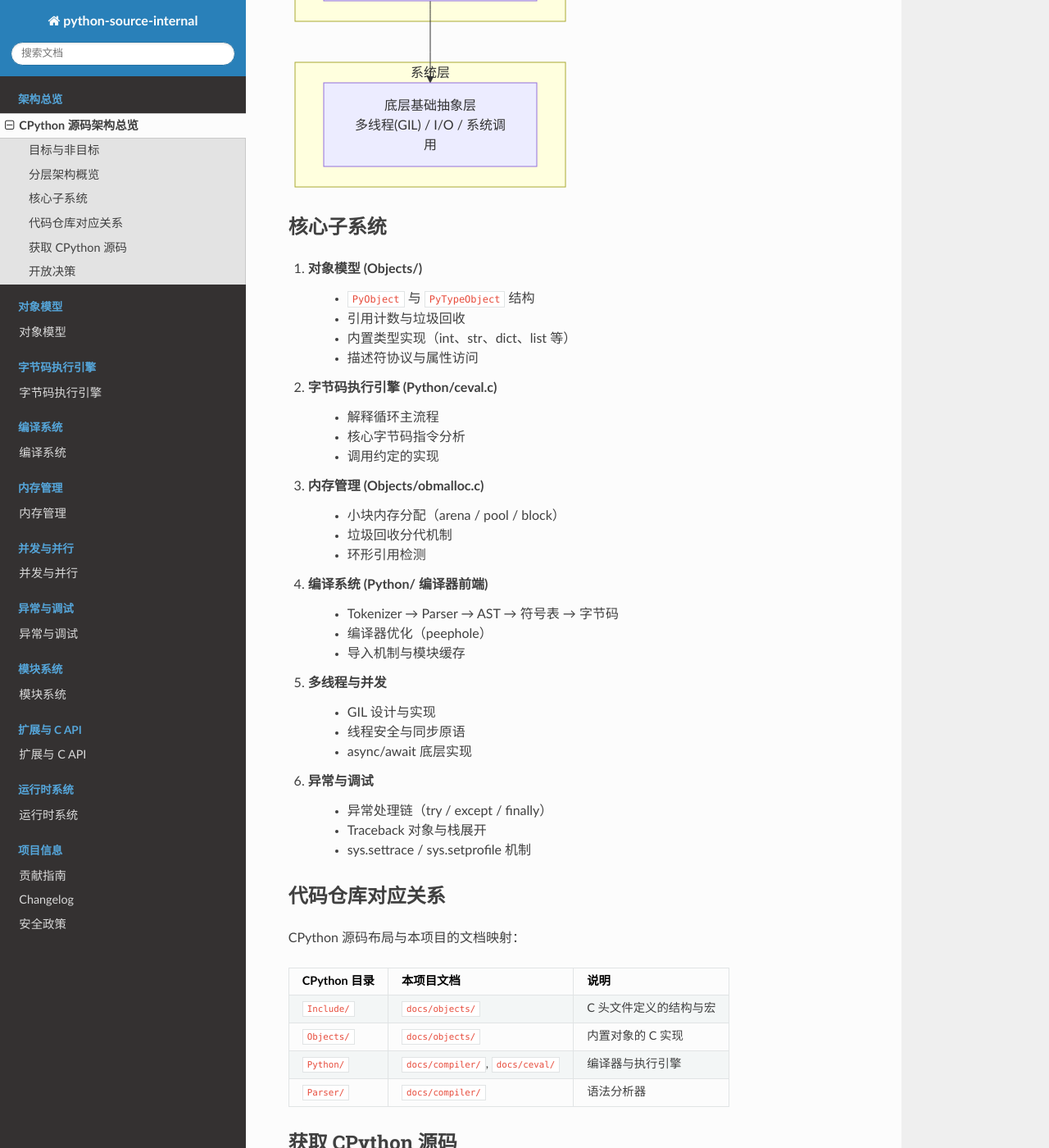
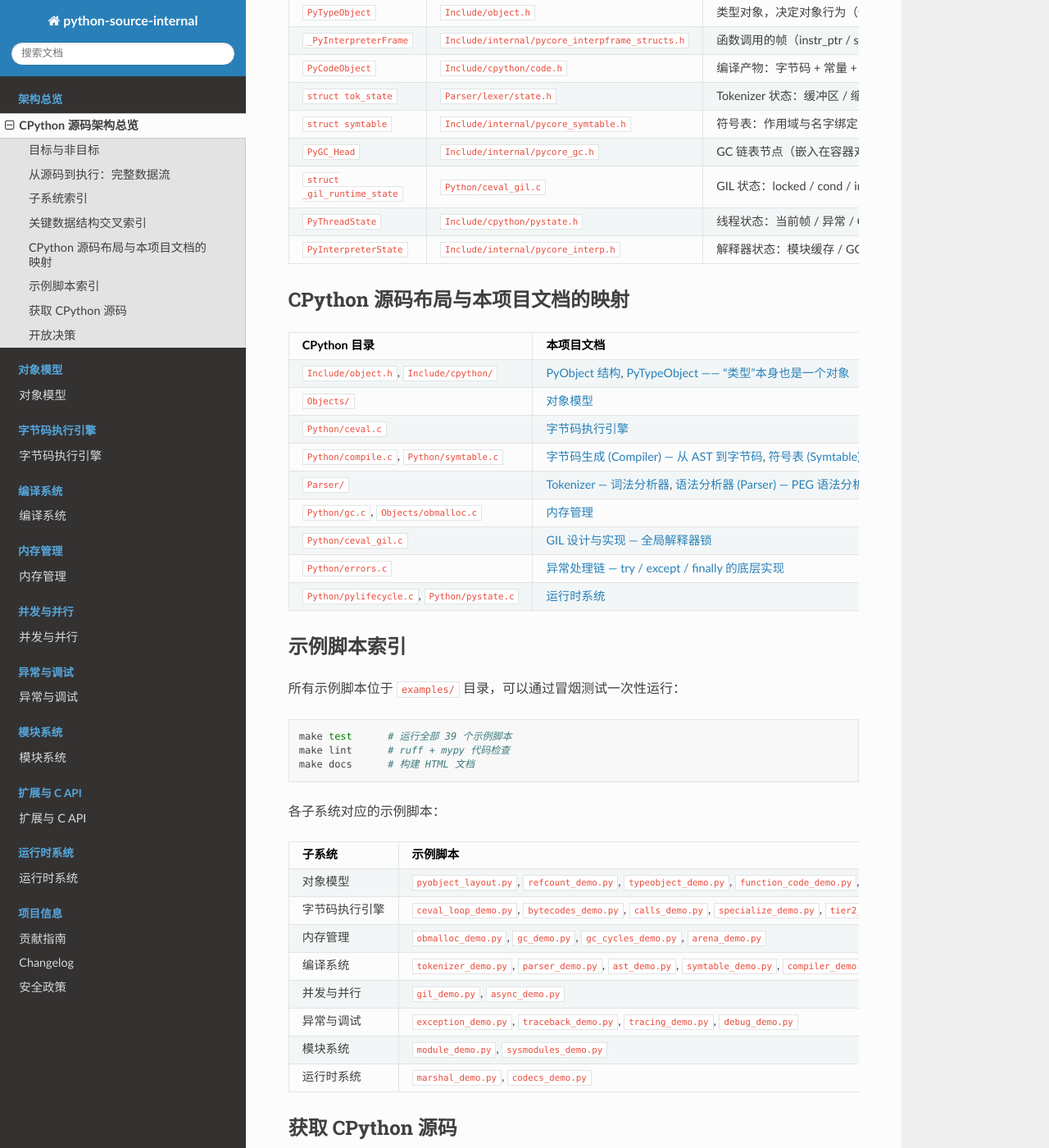
Before and after one commit to noisystreet/python_source_internal, a Sphinx documentation site: the page built from docs/ARCHITECTURE.rst, in a window 1280 px wide and 1400 px high, scrolled down 1338 px. Shown: the whole window at 82% size. Built offline with Sphinx 7.4.7 and the Read the Docs theme 3.1.0, drawn with Linux system fonts in a browser that asks for light colours; some of the changed text lies outside the part shown.

Commit message:
feat: ARCHITECTURE 扩写 + CI 配置 + 补充专题（__slots__, super）
架构文档:
- 新增从源码到执行的完整数据流 Mermaid 图
- 新增 9 子系统索引表（含章节数、源码路径、入口链接）
- 新增 10 个关键数据结构交叉引用表
- 新增示例脚本索引表（按子系统分组）

CI:
- .github/workflows/ci.yml — lint / test / docs 三作业并行

补充专题:
- docs/objects/slots.rst — __slots__ 底层实现（tp_basicsize、偏移访问）
- docs/objects/super.rst — super() 底层实现（MRO 跳过查找）
- examples/slots_demo.py / super_demo.py

```diff
--- a/docs/ARCHITECTURE.rst
+++ b/docs/ARCHITECTURE.rst
@@ -1,14 +1,15 @@
 CPython 源码架构总览
 =====================
 
-本文档描述 CPython 解释器的整体架构与核心子系统，作为源码解读的索引地图。
+本文档描述 CPython 3.14 解释器的整体架构与核心子系统，作为整套源码解读的**索引地图**。
+每个子系统的索引页包含该子系统全部章节的入口链接。
 
 目标与非目标
 ------------
 
 **目标**
 
-* 梳理 CPython 主版本（3.x）的核心实现机制
+* 梳理 CPython 3.14 的核心实现机制
 * 为每个子系统提供「高层理解 → 关键结构 → 流程拆解」的渐进式解读
 * 配套可运行的示例脚本，验证和演示文档所述机制
 
@@ -18,71 +19,124 @@
 * 不覆盖 CPython 标准库的全部模块（聚焦解释器核心而非纯 Python 库）
 * 不替代 CPython 官方文档
 
-分层架构概览
-------------
+从源码到执行：完整数据流
+------------------------
 
 .. mermaid::
 
-   graph TD
-       subgraph 应用层
-           Bytecode["Python 字节码<br/>(由 py_compile 或交互式编译产生)"]
-       end
-       subgraph 编译层
-           Compiler["编译器 / 语法 & 符号分析<br/>Parser / Compiler / Symtable"]
-       end
-       subgraph 执行层
-           CEval["字节码执行引擎<br/>ceval.c (核心解释循环)"]
-       end
-       subgraph 运行时支撑层
-           Runtime["运行时支撑系统<br/>对象模型 / 内存管理 / 异常 / 模块"]
-       end
-       subgraph 系统层
-           Sys["底层基础抽象层<br/>多线程(GIL) / I/O / 系统调用"]
-       end
+    flowchart LR
+        py["source.py"] --> tokenizer["Tokenizer<br/>Parser/lexer/"]
+        tokenizer --> parser["PEG Parser<br/>Parser/pegen.c"]
+        parser --> ast["AST<br/>Python-ast.c"]
+        ast --> symtable["Symtable<br/>Python/symtable.c"]
+        symtable --> compiler["Compiler<br/>Python/compile.c"]
+        compiler --> bc["PyCodeObject<br/>（字节码 + 异常表）"]
+        bc --> ceval["ceval<br/>Python/ceval.c"]
+        ceval --> result["执行结果"]
+        ceval --> objects["PyObject<br/>对象系统支撑"]
 
-       Bytecode --> Compiler
-       Compiler --> CEval
-       CEval --> Runtime
-       Runtime --> Sys
-
-核心子系统
+子系统索引
 ----------
 
-1. 对象模型 (Objects/)
-    * ``PyObject`` 与 ``PyTypeObject`` 结构
-    * 引用计数与垃圾回收
-    * 内置类型实现（int、str、dict、list 等）
-    * 描述符协议与属性访问
+.. list-table::
+   :header-rows: 1
 
-2. 字节码执行引擎 (Python/ceval.c)
-    * 解释循环主流程
-    * 核心字节码指令分析
-    * 调用约定的实现
+   * - 子系统
+     - 章节数
+     - 核心源码路径
+     - 入口
+   * - 对象模型
+     - 13
+     - ``Include/``, ``Objects/``
+     - :doc:`objects/index`
+   * - 字节码执行引擎
+     - 6
+     - ``Python/ceval.c``
+     - :doc:`ceval/index`
+   * - 内存管理
+     - 4
+     - ``Objects/obmalloc.c``, ``Python/gc.c``
+     - :doc:`gc/index`
+   * - 编译系统
+     - 6
+     - ``Parser/``, ``Python/compile.c``
+     - :doc:`compiler/index`
+   * - 并发与并行
+     - 4
+     - ``Python/ceval_gil.c``
+     - :doc:`concurrency/index`
+   * - 异常与调试
+     - 4
+     - ``Python/errors.c``, ``Python/ceval.c``
+     - :doc:`exceptions/index`
+   * - 模块系统
+     - 3
+     - ``Python/import.c``, ``Objects/moduleobject.c``
+     - :doc:`modules/index`
+   * - 扩展与 C API
+     - 7
+     - ``Include/``, ``Python/modsupport.c``
+     - :doc:`extensions/index`
+   * - 运行时系统
+     - 6
+     - ``Python/pylifecycle.c``, ``Python/pystate.c``
+     - :doc:`runtime/index`
 
-3. 内存管理 (Objects/obmalloc.c)
-    * 小块内存分配（arena / pool / block）
-    * 垃圾回收分代机制
-    * 环形引用检测
+关键数据结构交叉索引
+--------------------
 
-4. 编译系统 (Python/ 编译器前端)
-    * Tokenizer → Parser → AST → 符号表 → 字节码
-    * 编译器优化（peephole）
-    * 导入机制与模块缓存
+下面列出 CPython 最核心的数据结构，以及它们在文档中的位置。
 
-5. 多线程与并发
-    * GIL 设计与实现
-    * 线程安全与同步原语
-    * async/await 底层实现
+.. list-table::
+   :header-rows: 1
 
-6. 异常与调试
-    * 异常处理链（try / except / finally）
-    * Traceback 对象与栈展开
-    * sys.settrace / sys.setprofile 机制
+   * - 结构名
+     - 所在头文件
+     - 说明
+     - 文档入口
+   * - ``PyObject``
+     - ``Include/object.h``
+     - 所有 Python 对象的基类（ob_refcnt + ob_type）
+     - :doc:`objects/pyobject`
+   * - ``PyTypeObject``
+     - ``Include/object.h``
+     - 类型对象，决定对象行为（tp_* 函数指针表）
+     - :doc:`objects/typeobject`
+   * - ``_PyInterpreterFrame``
+     - ``Include/internal/pycore_interpframe_structs.h``
+     - 函数调用的帧（instr_ptr / stackpointer / localsplus）
+     - :doc:`ceval/ceval-loop`
+   * - ``PyCodeObject``
+     - ``Include/cpython/code.h``
+     - 编译产物：字节码 + 常量 + 异常表
+     - :doc:`compiler/compiler`
+   * - ``struct tok_state``
+     - ``Parser/lexer/state.h``
+     - Tokenizer 状态：缓冲区 / 缩进栈 / f-string 模式栈
+     - :doc:`compiler/tokenizer`
+   * - ``struct symtable``
+     - ``Include/internal/pycore_symtable.h``
+     - 符号表：作用域与名字绑定
+     - :doc:`compiler/symtable`
+   * - ``PyGC_Head``
+     - ``Include/internal/pycore_gc.h``
+     - GC 链表节点（嵌入在容器对象中）
+     - :doc:`gc/gc`
+   * - ``struct _gil_runtime_state``
+     - ``Python/ceval_gil.c``
+     - GIL 状态：locked / cond / interval
+     - :doc:`concurrency/gil`
+   * - ``PyThreadState``
+     - ``Include/cpython/pystate.h``
+     - 线程状态：当前帧 / 异常 / GIL 计数
+     - :doc:`runtime/thread-state`
+   * - ``PyInterpreterState``
+     - ``Include/internal/pycore_interp.h``
+     - 解释器状态：模块缓存 / GC / Unicode / int 池
+     - :doc:`runtime/interpreter-state`
 
-代码仓库对应关系
-----------------
-
-CPython 源码布局与本项目的文档映射：
+CPython 源码布局与本项目文档的映射
+-----------------------------------
 
 .. list-table::
    :header-rows: 1
@@ -90,18 +144,68 @@
    * - CPython 目录
      - 本项目文档
      - 说明
-   * - ``Include/``
-     - ``docs/objects/``
-     - C 头文件定义的结构与宏
+   * - ``Include/object.h``, ``Include/cpython/``
+     - :doc:`objects/pyobject`, :doc:`objects/typeobject`
+     - 对象系统 C 头文件定义
    * - ``Objects/``
-     - ``docs/objects/``
+     - :doc:`objects/index`
      - 内置对象的 C 实现
-   * - ``Python/``
-     - ``docs/compiler/``, ``docs/ceval/``
-     - 编译器与执行引擎
+   * - ``Python/ceval.c``
+     - :doc:`ceval/index`
+     - 字节码执行引擎
+   * - ``Python/compile.c``, ``Python/symtable.c``
+     - :doc:`compiler/compiler`, :doc:`compiler/symtable`
+     - 编译器后端
    * - ``Parser/``
-     - ``docs/compiler/``
-     - 语法分析器
+     - :doc:`compiler/tokenizer`, :doc:`compiler/parser`
+     - 词法 & 语法分析器
+   * - ``Python/gc.c``, ``Objects/obmalloc.c``
+     - :doc:`gc/index`
+     - 内存管理与垃圾回收
+   * - ``Python/ceval_gil.c``
+     - :doc:`concurrency/gil`
+     - GIL 实现
+   * - ``Python/errors.c``
+     - :doc:`exceptions/exception-handling`
+     - 异常处理机制
+   * - ``Python/pylifecycle.c``, ``Python/pystate.c``
+     - :doc:`runtime/index`
+     - 运行时生命周期
+
+示例脚本索引
+------------
+
+所有示例脚本位于 :file:`examples/` 目录，可以通过冒烟测试一次性运行：
+
+.. code-block:: bash
+
+    make test      # 运行全部 39 个示例脚本
+    make lint      # ruff + mypy 代码检查
+    make docs      # 构建 HTML 文档
+
+各子系统对应的示例脚本：
+
+.. list-table::
+   :header-rows: 1
+
+   * - 子系统
+     - 示例脚本
+   * - 对象模型
+     - ``pyobject_layout.py``, ``refcount_demo.py``, ``typeobject_demo.py``, ``function_code_demo.py``, ``iterator_generator_demo.py``, ``weakref_demo.py``, ``longobject_demo.py``, ``unicode_demo.py``, ``dict_demo.py``, ``list_demo.py``, ``tuple_set_demo.py``, ``descriptor_demo.py``
+   * - 字节码执行引擎
+     - ``ceval_loop_demo.py``, ``bytecodes_demo.py``, ``calls_demo.py``, ``specialize_demo.py``, ``tier2_demo.py``, ``jit_demo.py``
+   * - 内存管理
+     - ``obmalloc_demo.py``, ``gc_demo.py``, ``gc_cycles_demo.py``, ``arena_demo.py``
+   * - 编译系统
+     - ``tokenizer_demo.py``, ``parser_demo.py``, ``ast_demo.py``, ``symtable_demo.py``, ``compiler_demo.py``, ``import_demo.py``
+   * - 并发与并行
+     - ``gil_demo.py``, ``async_demo.py``
+   * - 异常与调试
+     - ``exception_demo.py``, ``traceback_demo.py``, ``tracing_demo.py``, ``debug_demo.py``
+   * - 模块系统
+     - ``module_demo.py``, ``sysmodules_demo.py``
+   * - 运行时系统
+     - ``marshal_demo.py``, ``codecs_demo.py``
 
 获取 CPython 源码
 ------------------
--- a/docs/objects/index.rst
+++ b/docs/objects/index.rst
@@ -17,3 +17,5 @@
    内置类型 — set <set>
    弱引用 <weakref>
    属性访问与描述符 <descriptor>
+   __slots__ 的底层实现 <slots>
+   super() 的底层实现 <super>
```
Also changed, not shown: other parts of docs/ARCHITECTURE.rst (+0 -1 lines), docs/objects/slots.rst (added, +148 -0 lines), docs/objects/super.rst (added, +124 -0 lines), 3 other files.
